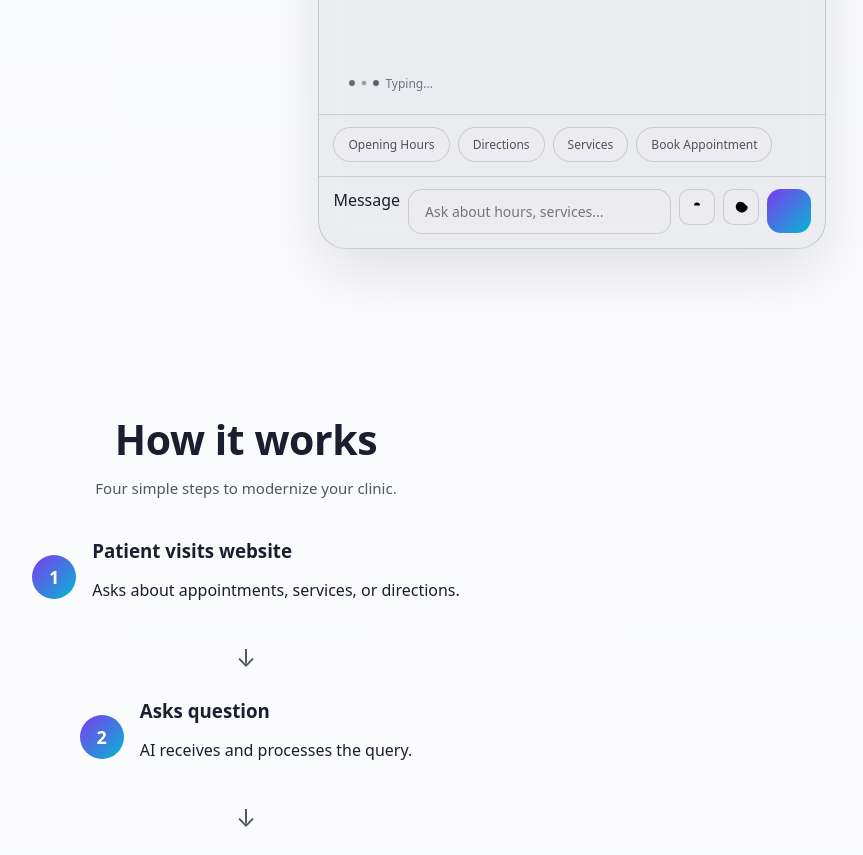
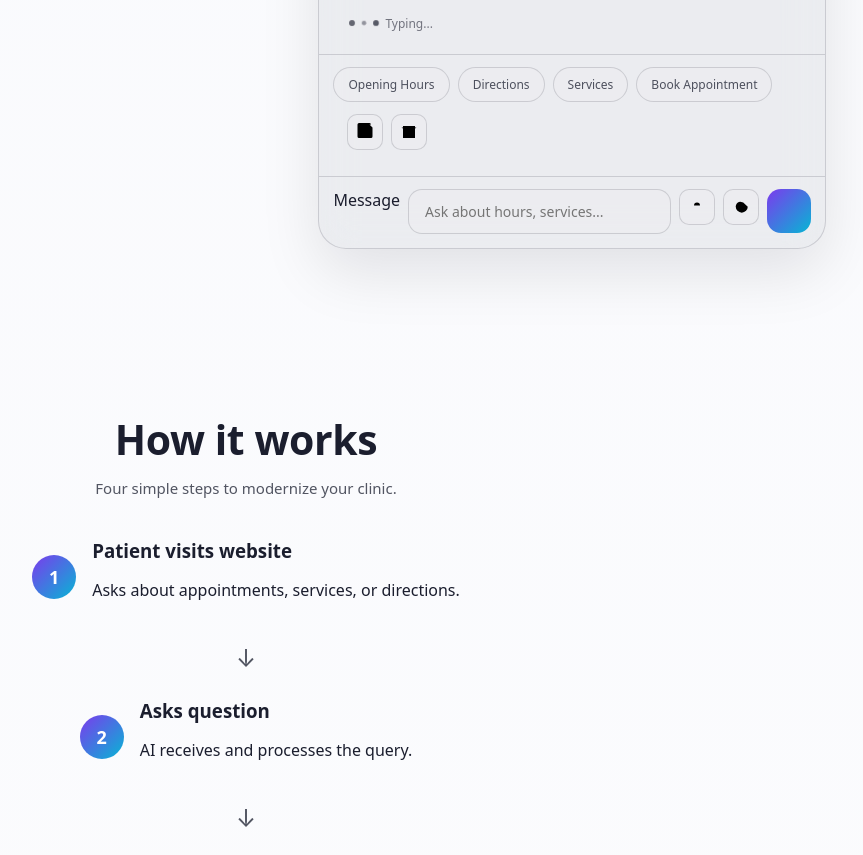
Before and after one commit to legendONE382/ClinicCopilot, a plain HTML site: page index.html in a window 1280 px wide. Shown: the part 2414-3269 px from the top of the page, without its empty margins (394-1257 px from the left). Drawn offline with Linux system fonts and the light colour scheme.

Commit message:
Update contact links: WhatsApp 08167956087, Email ue9938090@gmail.com

```diff
--- a/index.html
+++ b/index.html
@@ -353,6 +353,14 @@
                 <button type="button" data-question="What services do you offer?">Services</button>
                 <button type="button" data-question="How do I book an appointment?">Book Appointment</button>
               </div>
+              <div class="chat-extra-actions">
+                <a href="https://wa.me/2348167956087" class="chat-extra-btn" target="_blank" aria-label="Chat on WhatsApp">
+                  <svg viewBox="0 0 24 24" width="18" height="18" aria-hidden="true"><path d="M20 2a2 2 0 0 0-2-2H4a2 2 0 0 0-2 2v16a2 2 0 0 0 2 2h16a2 2 0 0 0 2-2V6l-4-4H4a2 2 0 0 0-2 2"/></svg>
+                </a>
+                <a href="mailto:ue9938090@gmail.com" class="chat-extra-btn" aria-label="Email clinic">
+                  <svg viewBox="0 0 24 24" width="18" height="18" aria-hidden="true"><path d="M4 4h16v16H4z"/><path d="M22 6l-10 7L2 6"/></svg>
+                </a>
+              </div>
             </div>
             <form class="chat-input-row" autocomplete="off">
               <label class="sr-only" for="chatInput">Message</label>
@@ -623,9 +631,9 @@
           <p class="body">See how ClinicCopilot reduces repetitive enquiries.</p>
         </div>
         <div class="contact-actions">
-          <a class="btn btn-primary" href="#">Book Demo</a>
-          <a class="btn btn-secondary" href="#">WhatsApp</a>
-          <a class="btn btn-ghost" href="#">Email</a>
+          <a class="btn btn-primary" href="mailto:ue9938090@gmail.com">Book Demo</a>
+          <a class="btn btn-secondary" href="https://wa.me/2348167956087" target="_blank" rel="noopener">WhatsApp</a>
+          <a class="btn btn-ghost" href="mailto:ue9938090@gmail.com">Email</a>
         </div>
         <div class="contact-meta">Built by Estech Solutions</div>
       </div>
--- a/style.css
+++ b/style.css
@@ -1029,6 +1029,21 @@ h1,h2,h3{margin:0}
   color:var(--muted);
   cursor:pointer;
 }
+.chat-extra-actions{
+  padding:12px 14px; display:flex; gap:8px;
+}
+.chat-extra-btn{
+  width:36px; height:36px; border-radius:10px;
+  display:grid; place-items:center;
+  background:rgba(255,255,255,.06);
+  border:1px solid var(--border);
+  color:var(--muted);
+  cursor:pointer; transition:all .14s ease;
+}
+.chat-extra-btn:hover{
+  background:rgba(255,255,255,.1);
+  color:var(--text);
+}
 
 /* Benefits section */
 .benefits-grid{
```
